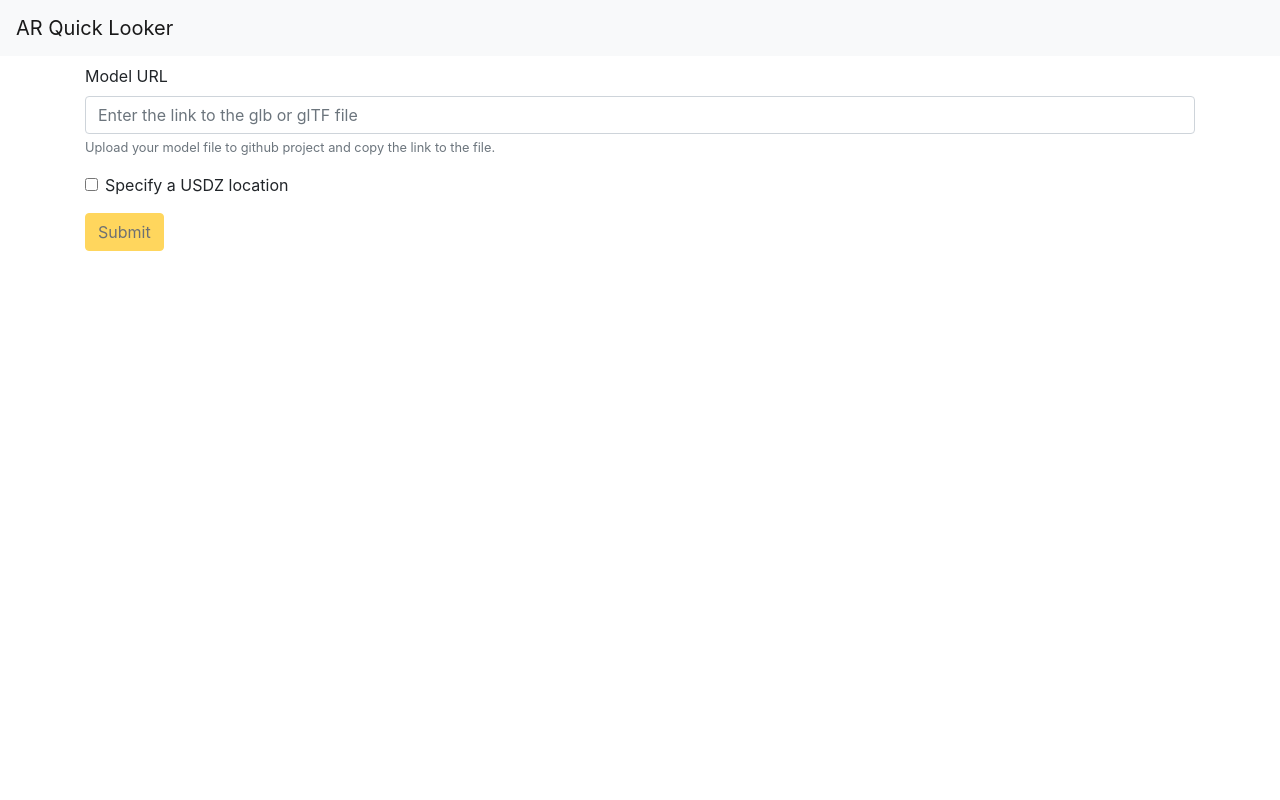
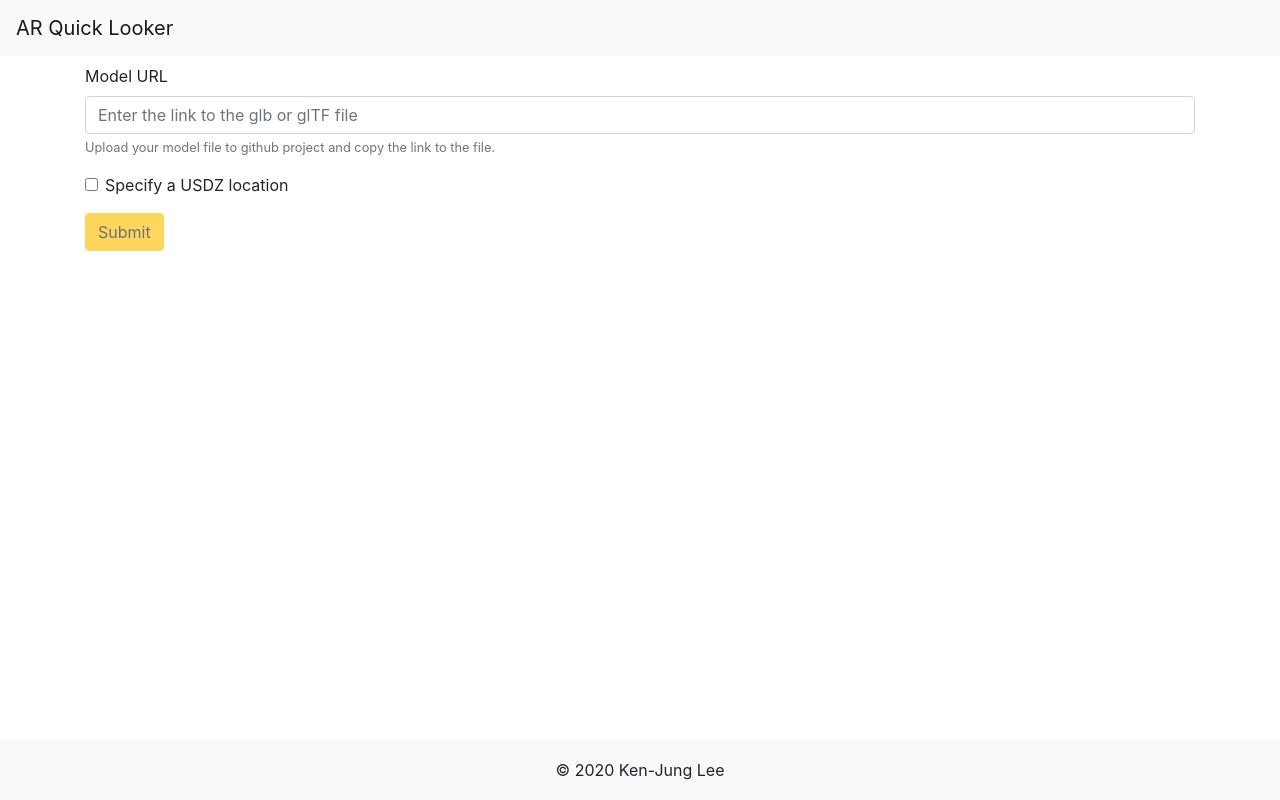
Before and after one commit to paperli/entity-viewer, a React (Create React App) app: page / in a window 1280 px wide. Built offline with nearby package versions, Linux system fonts and the light colour scheme.

Commit message:
Add footer

```diff
--- a/public/index.html
+++ b/public/index.html
@@ -32,6 +32,7 @@
       <a href="#" class="navbar-brand">AR Quick Looker</a>
     </nav>
     <div id="root"></div>
+    <footer id="footer" class="footer bg-light position-absolute d-flex"></footer>
     <!--
       This HTML file is a template.
       If you open it directly in the browser, you will see an empty page.
--- a/src/App.css
+++ b/src/App.css
@@ -1,6 +1,12 @@
 body {
     margin: 0;
     padding: 0;
+}
+
+footer {
+    height: 60px;
+    width: 100%;
+    bottom: 0;
 }
 
 .model-viewer-box {
--- /dev/null
+++ b/src/Footer.js
@@ -0,0 +1,11 @@
+import React from 'react';
+
+const Footer = () => {
+    return (
+        <div className="container d-flex justify-content-center align-items-center ">
+            © {new Date().getFullYear()} Ken-Jung Lee
+        </div>
+    )
+}
+
+export default Footer;
--- a/src/index.js
+++ b/src/index.js
@@ -2,10 +2,12 @@ import React from 'react';
 import ReactDOM from 'react-dom';
 import './index.css';
 import App from './App';
+import Footer from './Footer';
 import * as serviceWorker from './serviceWorker';
 import 'bootstrap/dist/css/bootstrap.css';
 
 ReactDOM.render(<App />, document.getElementById('root'));
+ReactDOM.render(<Footer />, document.getElementById('footer'));
 
 // If you want your app to work offline and load faster, you can change
 // unregister() to register() below. Note this comes with some pitfalls.
```
